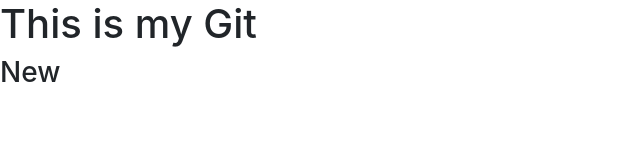
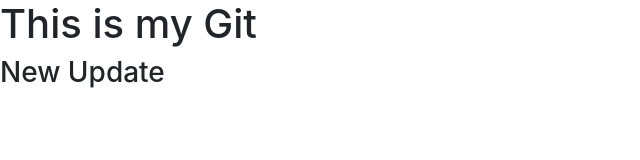
Before and after one commit to CanopusTest3/GitPractice-June15, a plain HTML site: page index.html in a window 1280 px wide. Shown: the whole page, without its empty margins (0-640 px from the left). Drawn offline with nearby package versions, Linux system fonts and the light colour scheme.

Commit message:
Second commit

```diff
--- a/index.html
+++ b/index.html
@@ -10,6 +10,6 @@
 </head>
 <body>
   <h1>This is my Git</h1>
-  <h3>New</h3>
+  <h3>New Update</h3>
 </body>
 </html>
```
